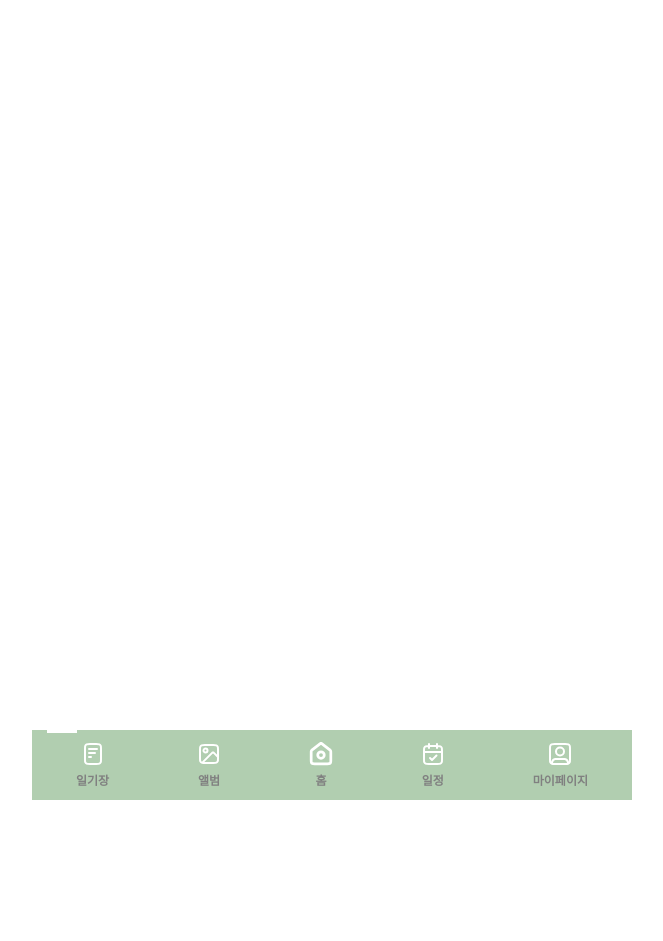
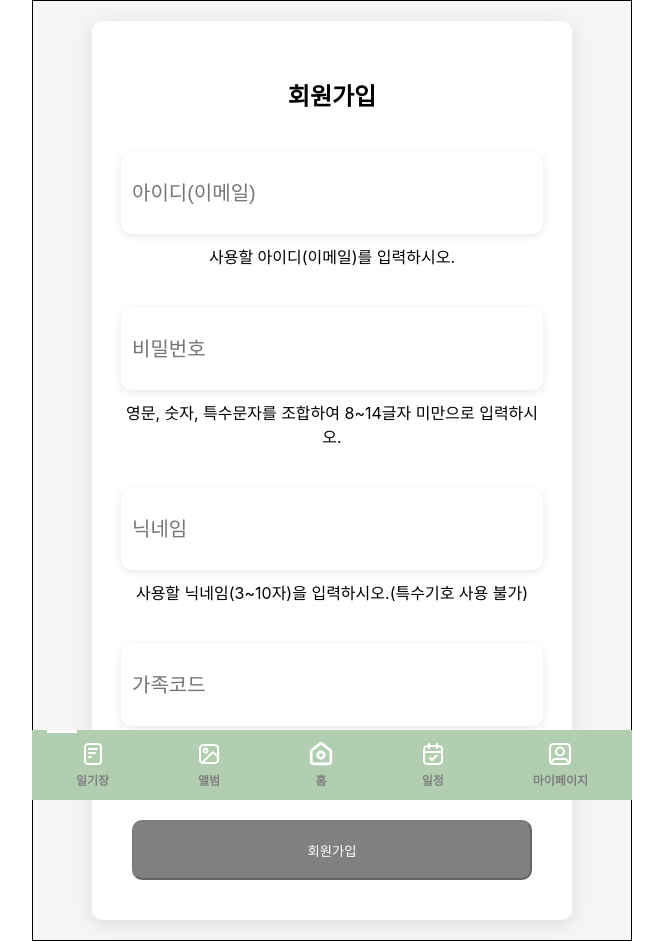
Before and after one commit to MyongjiCollaboration/Front, a React (Create React App) app: page /auth/signin in a window 1280 px wide. Before the commit this address had no page. Shown: the whole page, without its empty margins (308-971 px from the left). Before the commit the page ends 800 px from the top, so only its background shows below. Built offline with nearby package versions, Linux system fonts and the light colour scheme.

Commit message:
feat:Join

```diff
--- a/src/App.js
+++ b/src/App.js
@@ -6,6 +6,7 @@ import { BrowserRouter as Router, Routes, Route } from 'react-router-dom';
 import BottomNav from './components/BottomNav.js';
 import { ThemeProvider } from 'styled-components';
 import { Theme } from './styles/Theme.js';
+import Join from './page/Join.js';
 
 function App() {
   return (
@@ -15,6 +16,7 @@ function App() {
           <Routes>
             <Route path='/' element={<Login />} />
             <Route path='/album' element={<Album />} />
+            <Route path='/auth/signin' element={<Join />} />
           </Routes>
         </div>
         <BottomNav />
--- a/src/components/InputFilled.js
+++ b/src/components/InputFilled.js
@@ -59,7 +59,7 @@ const Hint = styled.div`
 `;
 
 const SuccessMessage = styled.div`
-  color: ${({ theme }) => theme.colors.check};
+  color: ${({ theme }) => theme.colors.green2};
   margin-top: 10px;
   ${({ theme }) => theme.fonts.helpText12};
 `;
--- /dev/null
+++ b/src/page/Join.js
@@ -0,0 +1,273 @@
+import React, { useState } from 'react';
+import styled from 'styled-components';
+import * as Yup from 'yup';
+import { useNavigate } from 'react-router-dom';
+import InputFilled from '../components/InputFilled';
+import BigButton from '../components/BigButton';
+
+const Join = () => {
+  const [email, setEmail] = useState('');
+  const [password, setPassword] = useState('');
+  const [name, setName] = useState('');
+  const [familyCode, setFamilyCode] = useState('');
+
+  const [emailError, setEmailError] = useState('');
+  const [passwordError, setPasswordError] = useState('');
+  const [nameError, setNameError] = useState('');
+  const [familyCodeError, setFamilyCodeError] = useState('');
+
+  const [emailSuccess, setEmailSuccess] = useState('');
+  const [passwordSuccess, setPasswordSuccess] = useState('');
+  const [nameSuccess, setNameSuccess] = useState('');
+  const [familyCodeSuccess, setFamilyCodeSuccess] = useState('');
+
+  const [isEmailValid, setIsEmailValid] = useState(false);
+  const [isPasswordValid, setIsPasswordValid] = useState(false);
+  const [isNameValid, setIsNameValid] = useState(false);
+  const [isFamilyCodeValid, setIsFamilyCodeValid] = useState(false);
+
+  const navigate = useNavigate();
+
+  const validateEmail = (value) => {
+    const schema = Yup.string().matches(
+      /^[a-zA-Z0-9._-]+@[a-zA-Z0-9.-]+\.[a-zA-Z]{2,4}$/,
+      '잘못된 형식의 아이디(이메일)입니다.'
+    );
+    schema
+      .validate(value)
+      .then(() => {
+        setEmailError('');
+        setIsEmailValid(true);
+        setEmailSuccess('올바른 형식의 아이디(이메일)입니다.');
+      })
+      .catch((err) => {
+        setEmailError(err.message);
+        setIsEmailValid(false);
+        setEmailSuccess('');
+      });
+  };
+
+  const validatePassword = (value) => {
+    const schema = Yup.string().matches(
+      /^(?=.*[a-zA-Z])(?=.*[0-9])(?=.*[!@#$%^&*])(?=.{8,14})/,
+      '잘못된 형식의 비밀번호입니다.'
+    );
+    schema
+      .validate(value)
+      .then(() => {
+        setPasswordError('');
+        setIsPasswordValid(true);
+        setPasswordSuccess('올바른 형식의 비밀번호입니다.');
+      })
+      .catch((err) => {
+        setPasswordError(err.message);
+        setIsPasswordValid(false);
+        setPasswordSuccess('');
+      });
+  };
+
+  // 닉네임 유효성 검사
+  const validateName = (value) => {
+    const schema = Yup.string().matches(
+      /^[a-zA-Z가-힣]{3,10}$/,
+      '사용할 닉네임(3~10자)을 입력하시오.(특수기호 사용불가)'
+    );
+    schema
+      .validate(value)
+      .then(() => {
+        setNameError('');
+        setIsNameValid(true);
+        setNameSuccess('올바른 형식의 닉네임입니다.');
+      })
+      .catch((err) => {
+        setNameError(err.message);
+        setIsNameValid(false);
+        setNameSuccess('');
+      });
+  };
+
+  const validateFamilyCode = (value) => {
+    const schema = Yup.string().required('가족코드를 입력하시오.');
+    schema
+      .validate(value)
+      .then(() => {
+        setFamilyCodeError('');
+        setIsFamilyCodeValid(true);
+        setFamilyCodeSuccess('가족코드가 입력되었습니다.');
+      })
+      .catch((err) => {
+        setFamilyCodeError(err.message);
+        setIsFamilyCodeValid(false);
+        setFamilyCodeSuccess('');
+      });
+  };
+
+  const handleSignup = () => {
+    if (isEmailValid && isPasswordValid && isNameValid && isFamilyCodeValid) {
+      navigate('/auth/login');
+    }
+  };
+
+  return (
+    <Container>
+      <CenteredBox>
+        <AllBox>
+          <Title>회원가입</Title>
+          <FormContainer>
+            <InputFilled
+              placeholder='아이디(이메일)'
+              type='text'
+              value={email}
+              onChange={(e) => {
+                const value = e.target.value;
+                setEmail(value);
+                if (value === '') {
+                  setEmailError('');
+                  setIsEmailValid(false);
+                  setEmailSuccess('');
+                } else {
+                  validateEmail(value);
+                }
+              }}
+              hint={emailError ? '' : '사용할 아이디(이메일)를 입력하시오.'}
+              error={emailError}
+              success={emailSuccess}
+            />
+            <InputFilled
+              placeholder='비밀번호'
+              type='password'
+              value={password}
+              onChange={(e) => {
+                const value = e.target.value;
+                setPassword(value);
+                if (value === '') {
+                  setPasswordError('');
+                  setIsPasswordValid(false);
+                  setPasswordSuccess('');
+                } else {
+                  validatePassword(value);
+                }
+              }}
+              hint={
+                passwordError
+                  ? ''
+                  : '영문, 숫자, 특수문자를 조합하여 8~14글자 미만으로 입력하시오.'
+              }
+              error={passwordError}
+              success={passwordSuccess}
+            />
+            <InputFilled
+              placeholder='닉네임'
+              type='text'
+              value={name}
+              onChange={(e) => {
+                const value = e.target.value;
+                setName(value);
+                if (value === '') {
+                  setNameError('');
+                  setIsNameValid(false);
+                  setNameSuccess('');
+                } else {
+                  validateName(value);
+                }
+              }}
+              hint={
+                nameError
+                  ? ''
+                  : '사용할 닉네임(3~10자)을 입력하시오.(특수기호 사용 불가)'
+              }
+              error={nameError}
+              success={nameSuccess}
+            />
+            <InputFilled
+              placeholder='가족코드'
+              type='text'
+              value={familyCode}
+              onChange={(e) => {
+                const value = e.target.value;
+                setFamilyCode(value);
+                if (value === '') {
+                  setFamilyCodeError('');
+                  setIsFamilyCodeValid(false);
+                  setFamilyCodeSuccess('');
+                } else {
+                  validateFamilyCode(value);
+                }
+              }}
+              hint={familyCodeError ? '' : '가족코드를 입력하시오.'}
+              error={familyCodeError}
+              success={familyCodeSuccess}
+            />
+            <ButtonContainer>
+              <BigButton
+                disabled={
+                  !isEmailValid ||
+                  !isPasswordValid ||
+                  !isNameValid ||
+                  !isFamilyCodeValid
+                }
+                onClick={handleSignup}
+              >
+                회원가입
+              </BigButton>
+            </ButtonContainer>
+          </FormContainer>
+        </AllBox>
+      </CenteredBox>
+    </Container>
+  );
+};
+
+const Container = styled.div`
+  display: flex;
+  flex-direction: column;
+  justify-content: center;
+  align-items: center;
+  min-height: 100vh;
+  background-color: #f5f5f5;
+  max-width: 600px;
+  margin: 0 auto;
+  padding: 20px;
+  box-sizing: border-box;
+  border: 1px solid ${({ theme }) => theme.colors.Black};
+`;
+
+const CenteredBox = styled.div`
+  display: flex;
+  justify-content: center;
+  align-items: center;
+  width: 100%;
+`;
+
+const AllBox = styled.div`
+  width: 400px;
+  padding: 40px;
+  display: flex;
+  align-items: center;
+  flex-direction: column;
+  background: #fff;
+  border-radius: 10px;
+  box-shadow: 0 4px 20px rgba(0, 0, 0, 0.1);
+`;
+
+const FormContainer = styled.div`
+  display: flex;
+  flex-direction: column;
+  align-items: center;
+  width: 100%;
+  gap: 20px;
+`;
+
+const Title = styled.h1`
+  font-size: 24px;
+  margin-bottom: 40px;
+`;
+
+const ButtonContainer = styled.div`
+  width: 100%;
+  display: flex;
+  justify-content: center;
+  margin-top: 20px;
+`;
+
+export default Join;
```
